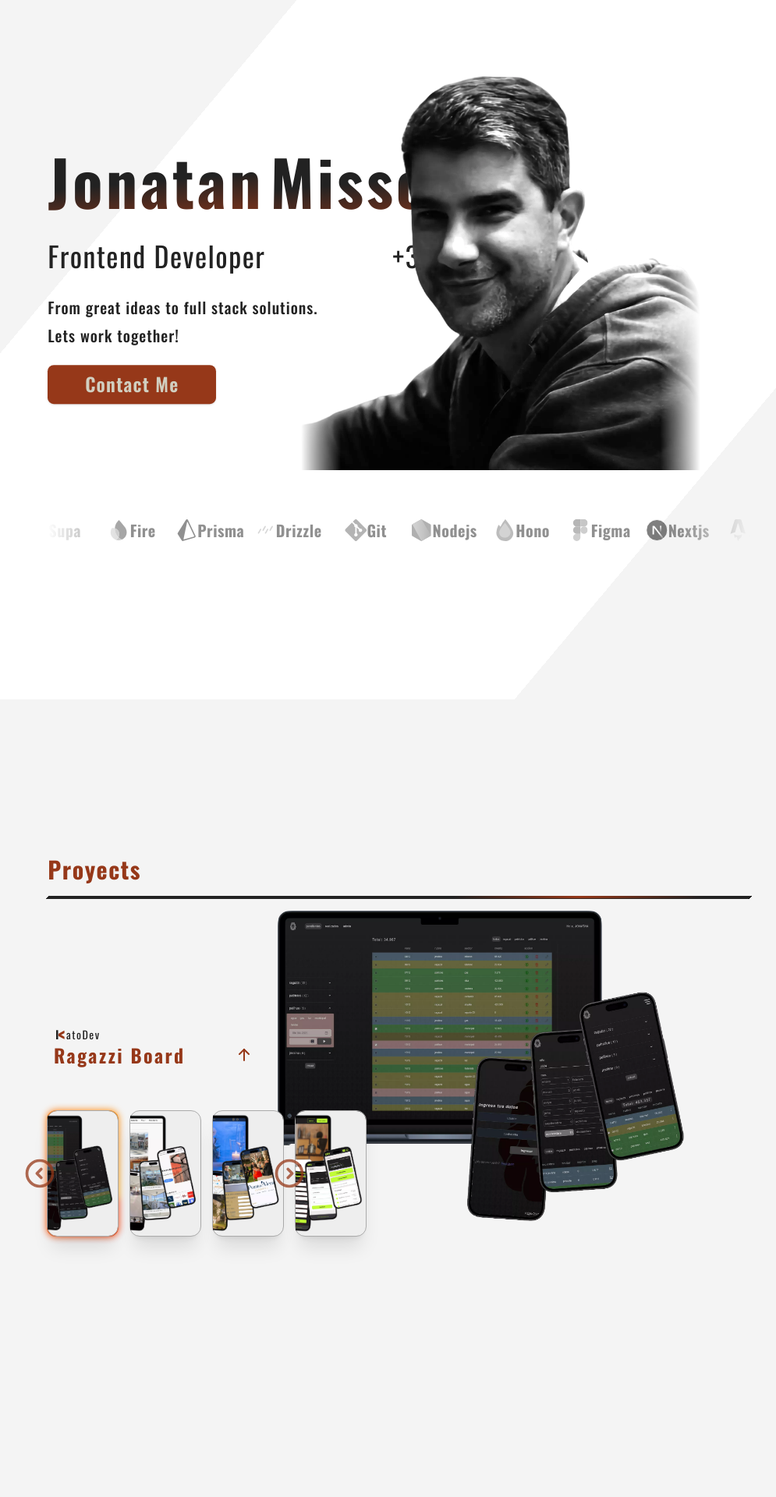
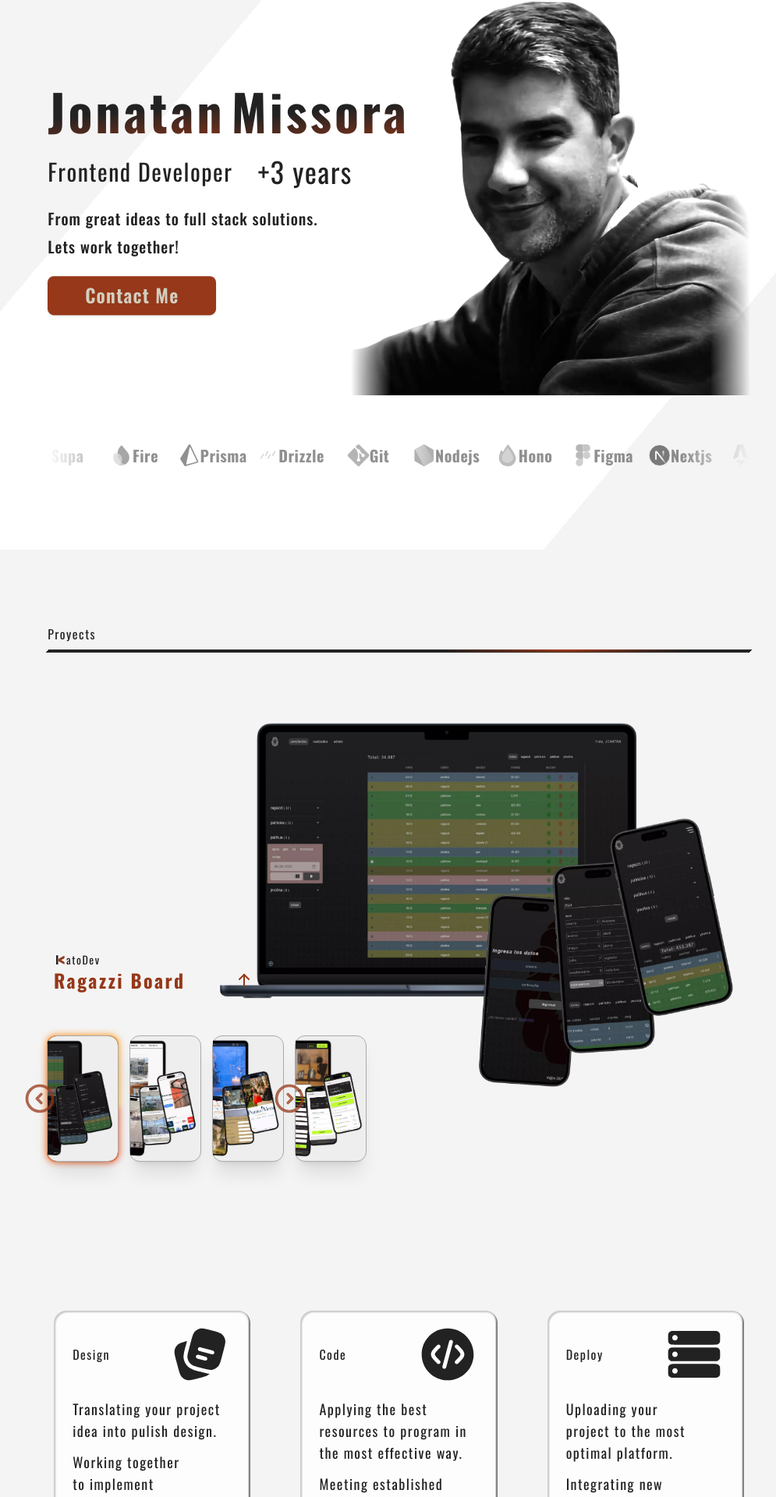
Before and after one commit to jonatanjmissora/portfolio, a Next.js app: page / in a window 1280 px wide. Shown: the part 105-2025 px from the top of the page at 78% size, without its empty margins (121-1116 px from the left). Built offline with nearby package versions, Linux system fonts and the light colour scheme.

Commit message:
responsive con notebook

```diff
--- a/app/_components/ArticleTitle.tsx
+++ b/app/_components/ArticleTitle.tsx
@@ -3,7 +3,7 @@ export default function ArticleTitle({ text, className }: { text: string, classN
 
   return (
     <div className={`flex flex-col gap-2 w-full ${className}`}>
-      <h2 className="title1">{text}</h2>
+      <h2 className="sm:title2 2xl:title1">{text}</h2>
       <div className="title-under bg-[var(--foreground)]"></div>
     </div>
   )
--- a/app/_components/Header/DesktopThemeSwitcher.tsx
+++ b/app/_components/Header/DesktopThemeSwitcher.tsx
@@ -14,7 +14,7 @@ const DesktopThemeSwitcher = () => {
 
   return (
     <>
-      <button onClick={handleClick} className='hidden sm:flex items-center justify-end gap-4 text-[var(--foreground)] hover:text-[var(--color-primary-hover)]'>
+      <button onClick={handleClick} className='hidden sm:flex items-center justify-end gap-4 text-[var(--foreground)] cursor-pointer hover:text-[var(--color-primary-hover)]'>
         <SunSVG className="size-7 sm:size-5 2xl:size-7 sun-icon" />
         <MoonSVG className="size-7 p-1 sm:size-6 2xl:size-7 moon-icon" />
       </button>
--- a/app/_layouts/01_home/Hero.tsx
+++ b/app/_layouts/01_home/Hero.tsx
@@ -9,12 +9,12 @@ export default function Hero() {
         <div className="flex justify-end items-center w-full relative">
           <aside className="flex flex-col items-start justify-start gap-2 ml-0 absolute top-1/2 -translate-y-1/2 left-0">
             <div className="flex gap-2">
-              <span className="my-name">Jonatan</span>
-              <span className="my-name">Missora</span>
+              <span className="my-name 2xl:text-[5rem] sm:text-[4rem]">Jonatan</span>
+              <span className="my-name 2xl:text-[5rem] sm:text-[4rem]">Missora</span>
             </div>
-            <div className="w-full flex justify-between items-center">
-              <p className="text-4xl py-2">Frontend Developer</p>
-              <p className="text-4xl">+3 years</p>
+            <div className="w-full flex gap-8 items-center">
+              <p className="sm:text-3xl 2xl:text-4xl sm:py-1 2xl:py-2">Frontend Developer</p>
+              <p className="sm:text-4xl 2xltext-4xl">+3 years</p>
             </div>
             <div className="title3 mt-4">
               <p className="font-medium">From great ideas to full stack solutions.</p>
@@ -25,7 +25,7 @@ export default function Hero() {
 
           </aside>
 
-          <picture className="h-[65dvh] w-[40dvw] relative mr-[5dvw]">
+          <picture className="h-[65dvh] w-[40dvw] relative sm:mr-0 2xl:mr-[5dvw]">
             <Image src="/myphoto.webp" fill alt="avatar" className="object-contain brightness" />
           </picture>
         </div>
--- a/app/_layouts/01_home/styles.css
+++ b/app/_layouts/01_home/styles.css
@@ -1,10 +1,9 @@
 @import "../../_styles/global.theme.css";
 
 .my-name {
-  font-size: 5rem;
   font-weight: 700;
   letter-spacing: 4px;
-  background-image: linear-gradient(175deg, var(--foreground), var(--foreground), var(--color-primary));
+  background-image: linear-gradient(175deg, var(--foreground), var(--foreground), light-dark(var(--color-primary), black));
   -webkit-background-clip: text;
   background-clip: text;
   color: transparent;
--- a/app/_layouts/03_process/Process.tsx
+++ b/app/_layouts/03_process/Process.tsx
@@ -19,7 +19,7 @@ export default function Process() {
 
     return (
         <div className="w-full bg-[var(--layout-bg)]">
-            <article className="layout flex-row justify-between h-full gap-20">
+            <article className="layout flex-row justify-between h-full sm:gap-102xl:gap-20">
                 {
                     PROCESS[lang].map((process) => (
 
@@ -29,7 +29,7 @@ export default function Process() {
                             onMouseMoveCapture={handleMouseEvent}
                         >
                             <div className="flex justify-between items-center">
-                                <h2 className="title1">{process.title}</h2>
+                                <h2 className="sm:title2 2xl:title1">{process.title}</h2>
                                 {process.svg}
                             </div>
 
--- a/app/_layouts/04_experience/Experience.tsx
+++ b/app/_layouts/04_experience/Experience.tsx
@@ -12,7 +12,7 @@ export default function Experience() {
             <article id="expertice" className="layout px - [var(--layout - padding - y)]">
                 <div className="flex flex-col gap-2 w-full mb-16">
                     <div className="flex items-center gap-12">
-                        <h2 className="title1 w-max">Experience</h2>
+                        <h2 className="sm:title2 2xl:title1 w-max">Experience</h2>
                         <button className="btn btn-primary px-4">CV</button>
                     </div>
                     <div className="title-under bg-[var(--foreground)]"></div>
--- a/app/_layouts/06_desing/Design.tsx
+++ b/app/_layouts/06_desing/Design.tsx
@@ -27,7 +27,7 @@ export default function Design() {
                             onMouseMoveCapture={handleMouseEvent}
                         >
                             <div className="flex justify-between items-center">
-                                <h2 className="title1">{design.title}</h2>
+                                <h2 className="sm:title2 2xl:title1">{design.title}</h2>
                                 {design.svg}
                             </div>
 
--- a/app/_styles/global.apply.css
+++ b/app/_styles/global.apply.css
@@ -13,7 +13,7 @@
 @layer components {
 
   .layout {
-    @apply flex flex-col justify-center items-center py-48 w-[95%] sm:w-3/4 mx-auto
+    @apply flex flex-col justify-center items-center sm:py-24 2xl:py-48 w-[95%] sm:w-3/4 mx-auto
   }
 
   .title1 {
```
